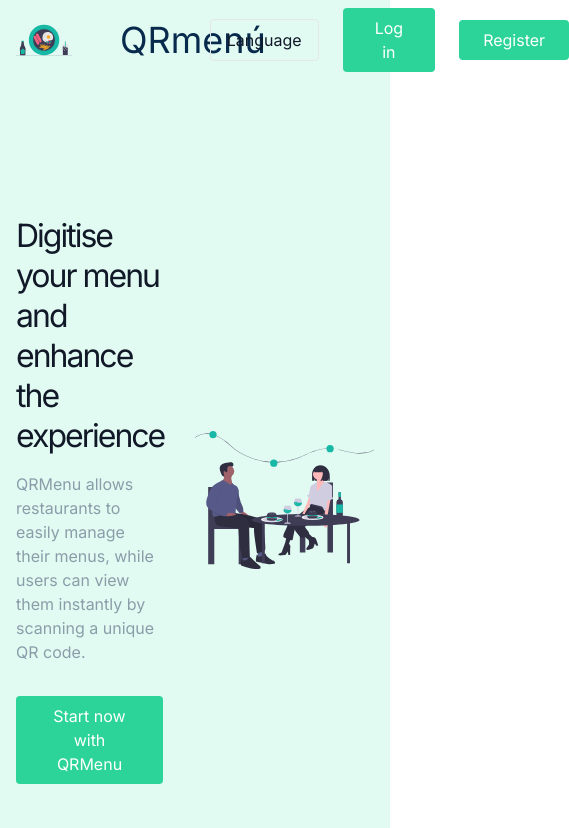
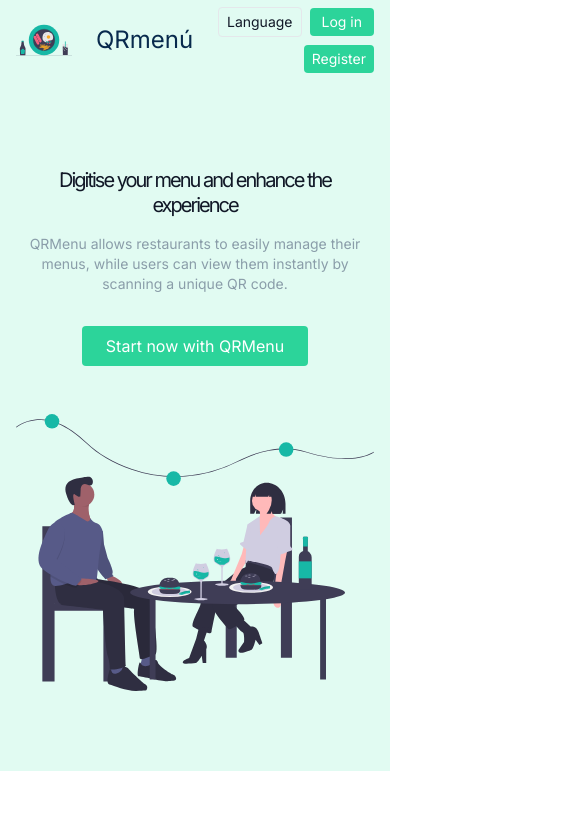
Before and after one commit to jfernandezcl/QRmenu, a React (Vite) app in the folder frontend/: page / in a window 390 px wide. Shown: the top 828 px of the page, 569 px wide, since content can reach past the window. Built offline with nearby package versions, Linux system fonts and the light colour scheme.

Commit message:
fix: responsive buttons in header for mobile view

```diff
--- a/frontend/src/components/Footer.tsx
+++ b/frontend/src/components/Footer.tsx
@@ -8,7 +8,6 @@ export default function Footer() {
   return (
     <footer className="w-full bg-bgTertiary text-textQuaternary mt-24 py-8">
       <div className="max-w-5xl mx-auto mb-6">
-        {/* MISMA ALTURA QUE HEADER */}
         <div className="flex justify-between items-center h-20">
           <h1 className="text-4xl">
             <a href="/home" className="hover:text-buttonPrimary">
@@ -16,8 +15,7 @@ export default function Footer() {
             </a>
           </h1>
 
-          {/* ICONOS AGRUPADOS (como los botones del header) */}
-          <div className="flex items-center gap-6">
+          <div className="flex flex-wrap items-center gap-3 md:gap-6">
             <img
               src={icon_instagram}
               alt="instagram"
--- a/frontend/src/components/Header.tsx
+++ b/frontend/src/components/Header.tsx
@@ -17,7 +17,7 @@ export default function Header() {
   return (
     <header>
       <div className="max-w-5xl mx-auto flex justify-between items-center px-4 py-2 h-20">
-        <div className="flex items-center gap-12 text-4xl font-normal">
+        <div className="flex items-center gap-6 md:gap-12 text-2xl md:text-4xl font-normal">
           <img src={undraw_breakfast} alt="logo" className="h-14 w-14" />
           <h1 className="text-textPrimary">
             <a href="/home" className="hover:text-buttonPrimary">
@@ -26,9 +26,9 @@ export default function Header() {
           </h1>
         </div>
 
-        <div className="flex items-center gap-6">
+        <div className="flex flex-wrap justify-end items-center gap-2 md:gap-6">
           <DropdownMenu>
-            <DropdownMenuTrigger className="px-4 py-2 border rounded hover:bg-accent">
+            <DropdownMenuTrigger className="px-2 py-1 sm:px-4 sm:py-2 border rounded hover:bg-accent text-sm sm:text-base">
               {t("buttons.language")}
             </DropdownMenuTrigger>
             <DropdownMenuContent sideOffset={5}>
@@ -40,10 +40,11 @@ export default function Header() {
               </DropdownMenuItem>
             </DropdownMenuContent>
           </DropdownMenu>
-          <button className="relative px-8 py-2 text-textQuaternary bg-buttonPrimary rounded hover:bg-hoverPrimary">
+          <button className="px-3 py-1 sm:px-8 sm:py-2 text-textQuaternary bg-buttonPrimary rounded hover:bg-hoverPrimary text-sm sm:text-base">
             {t("buttons.login")}
           </button>
-          <button className="relative px-6 py-2 text-textQuaternary bg-buttonPrimary rounded hover:bg-hoverPrimary">
+
+          <button className="px-2 py-1 sm:px-6 sm:py-2 text-textQuaternary bg-buttonPrimary rounded hover:bg-hoverPrimary text-sm sm:text-base">
             {t("buttons.register")}
           </button>
         </div>
--- a/frontend/src/components/IntroSection.tsx
+++ b/frontend/src/components/IntroSection.tsx
@@ -5,14 +5,13 @@ export default function IntroSection() {
   const { t } = useTranslation();
 
   return (
-    <div className="max-w-5xl mx-auto flex items-center px-4 py-2 mt-32 pb-32">
-      {/* izquierda */}
-      <div className="w-1/2 pr-8">
-        <h1 className="text-[2em] leading-tight tracking-[-2px] max-w-md">
+    <div className="max-w-5xl mx-auto flex flex-col md:flex-row items-center px-4 py-2 mt-20 md:mt-32 pb-20 gap-12 md:gap-0">
+      <div className="w-full md:w-1/2 md:pr-8 text-center md:text-left">
+        <h1 className="text-xl sm:text-2xl md:text-[2em] leading-tight tracking-[-2px] max-w-md mx-auto md:mx-0">
           {t("homepage_title")}
         </h1>
 
-        <h2 className="mt-4 max-w-md text-textSecondary">
+        <h2 className="mt-4 text-sm sm:text-base max-w-md text-textSecondary mx-auto md:mx-0">
           {t("homepage_description")}
         </h2>
 
@@ -21,9 +20,12 @@ export default function IntroSection() {
         </button>
       </div>
 
-      {/* derecha */}
-      <div className="w-1/2 flex justify-end">
-        <img src={undraw_special_fool} alt="logo" className="w-82 h-auto" />
+      <div className="w-full md:w-1/2 flex justify-center md:justify-end">
+        <img
+          src={undraw_special_fool}
+          alt="logo"
+          className="max-w-[380px] sm:max-w-[300px] w-full h-auto"
+        />
       </div>
     </div>
   );
```
